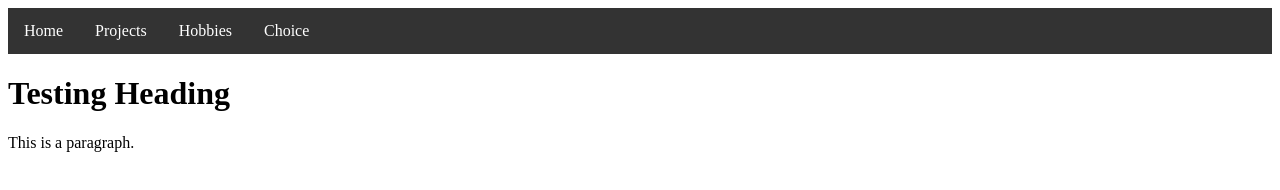
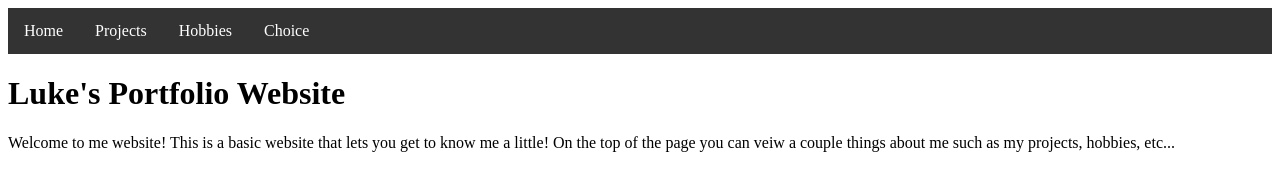
Before and after one commit to 004760/MyCSportproject, a plain HTML site: page index.html in a window 1280 px wide. Drawn offline with Linux system fonts and the light colour scheme.

Commit message:
Update index.html

```diff
--- a/index.html
+++ b/index.html
@@ -13,8 +13,8 @@
   <li><a href="choice.html">Choice</a></li>
 </ul>
 
-<h1>Testing Heading</h1>
-<p>This is a paragraph.</p>
+<h1>Luke's Portfolio Website</h1>
+<p>Welcome to me website! This is a basic website that lets you get to know me a little! On the top of the page you can veiw a couple things about me such as my projects, hobbies, etc...</p>
 
 </body>
 </html>
```
